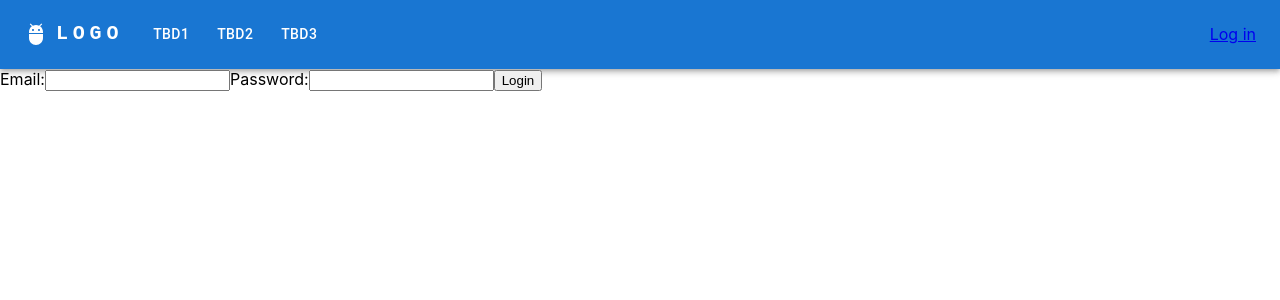
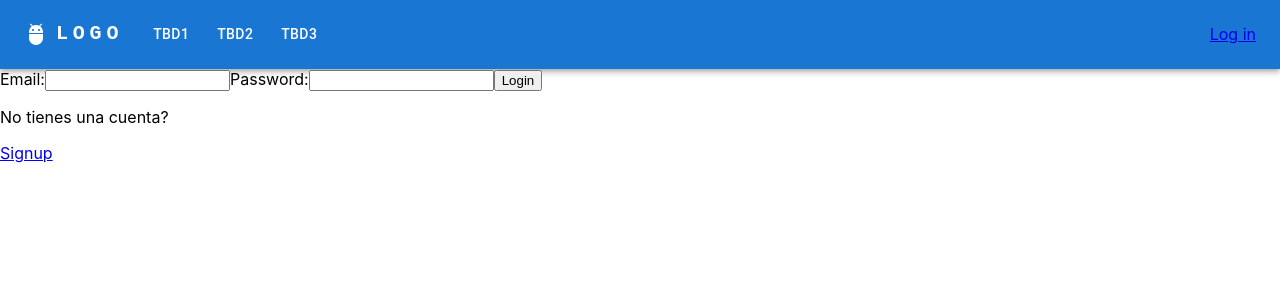
Before and after one commit to ftaureluba/posts, a React (Create React App) app in the folder client/: page /login in a window 1280 px wide. Shown: the top 300 px of the page. Built offline with nearby package versions, Linux system fonts and the light colour scheme.

Commit message:
Pathing a login y signup

```diff
--- a/client/src/App.js
+++ b/client/src/App.js
@@ -18,7 +18,7 @@ function App() {
           <Route path="/posts" element={<Posts />} />
           <Route path='/:rutina_id/' element = {<RutinaDetailContainer />}/>
           <Route path='/login' element={<Login/>} />
-          <Route path='/register' element={<Signup />} />
+          <Route path='/signup' element={<Signup />} />
         </Routes>
       </div>
     </AuthProvider>
--- a/client/src/components/Login.jsx
+++ b/client/src/components/Login.jsx
@@ -1,6 +1,8 @@
 import React, { useState } from 'react'
 import { useNavigate } from 'react-router-dom'
+import { Link } from 'react-router-dom';
 import axios from 'axios';
+import { TextField } from '@mui/material';
 
 function Login() {
 
@@ -30,6 +32,7 @@ function Login() {
   return (
       <div>
           <form onSubmit={handleSubmit}>
+            <div>
               <label>
                   Email:
                   <input type="email" value={email} onChange={e => setEmail(e.target.value)} required />
@@ -39,6 +42,11 @@ function Login() {
                   <input type="password" value={password} onChange={e => setPassword(e.target.value)} required />
               </label>
               <button type="submit">Login</button>
+            </div>
+            <div>
+                <p>No tienes una cuenta?</p>
+                <Link to='/signup'>Signup</Link>
+            </div>
           </form>
       </div>
   );
--- a/client/src/components/NavbarComponent.jsx
+++ b/client/src/components/NavbarComponent.jsx
@@ -159,7 +159,7 @@ function NavbarComponent() {
                 ))}
               </Menu>
             </Box>)
-            : <Link to='/Login.jsx' >Log in</Link>
+            : <Link to='/Login' >Log in</Link>
           }
         </Toolbar>
       </Container>
```
